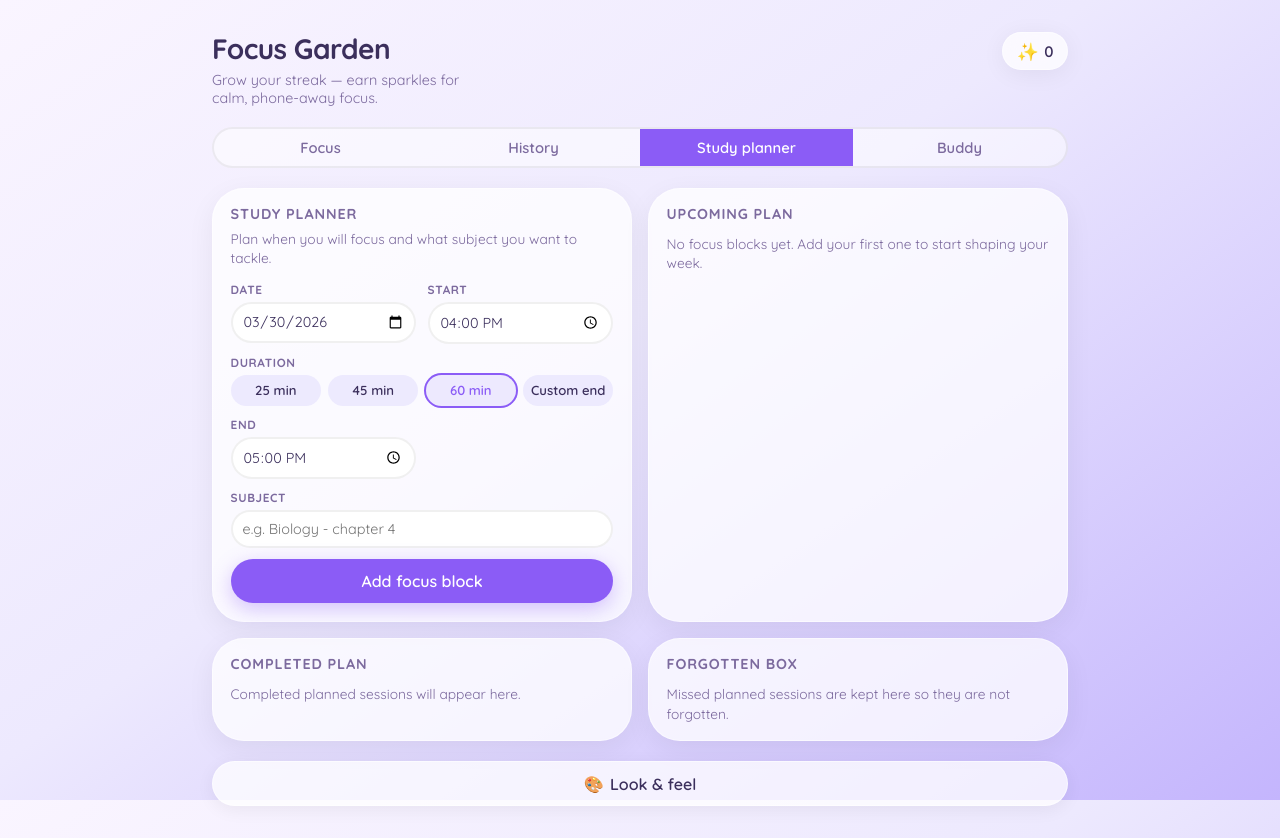
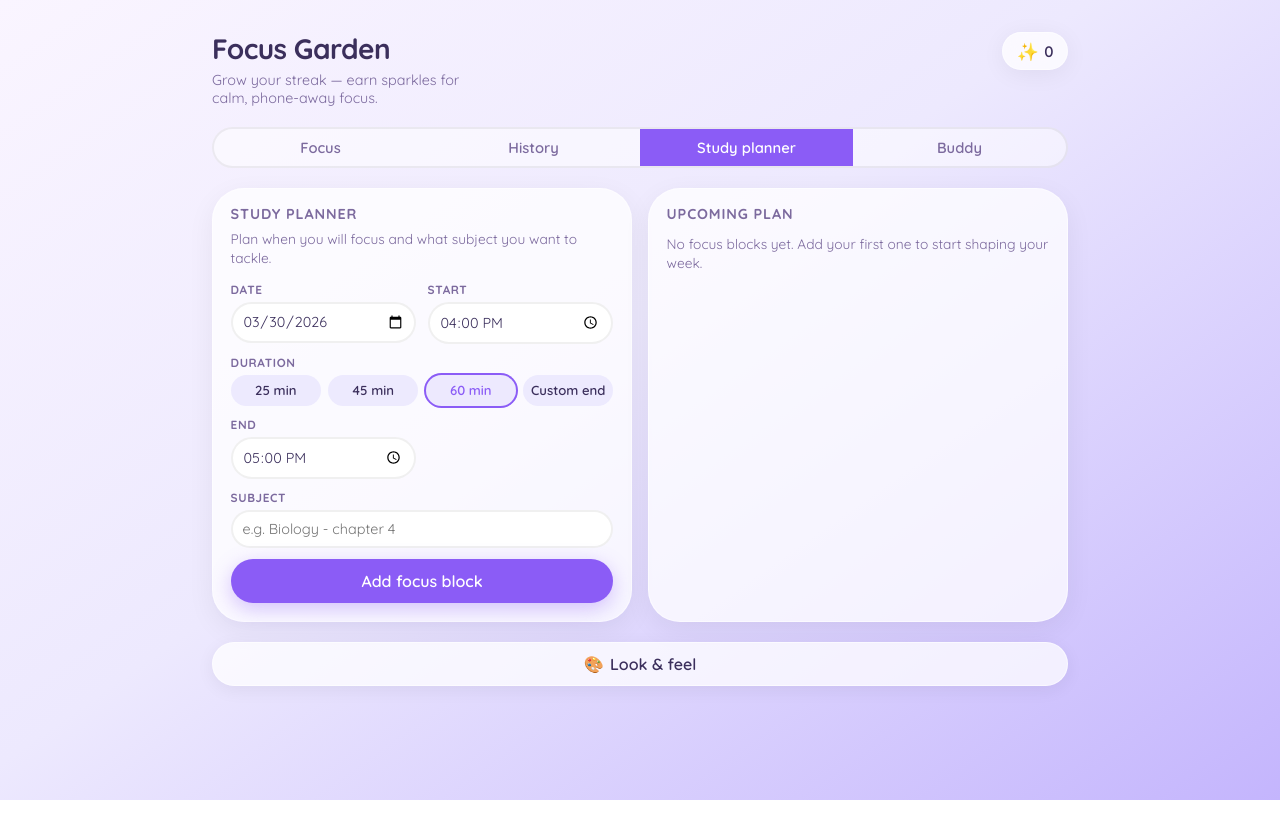
Before and after one commit to ik41002/Focus-app, a React (Vite) app: page / in a window 1280 px wide. Both pictures are taken after a click on the tab "Study planner". After the commit the page ends 800 px from the top, so only its background shows below. Built offline with nearby package versions, Linux system fonts and the light colour scheme.

Commit message:
removal of completed and forgotten boxes

```diff
--- a/src/App.tsx
+++ b/src/App.tsx
@@ -71,31 +71,11 @@ function isPlanTimeMatch(plan: { date: string; startTime: string; endTime: strin
   return atMin >= startWithLeeway && atMin < endMin;
 }
 
-function isPlanExpired(plan: { date: string; endTime: string }, at: Date) {
-  const year = at.getFullYear();
-  const month = String(at.getMonth() + 1).padStart(2, "0");
-  const day = String(at.getDate()).padStart(2, "0");
-  const dateKey = `${year}-${month}-${day}`;
-  const nowMin = at.getHours() * 60 + at.getMinutes();
-  const endMin = hhmmToMinutes(plan.endTime);
-  if (endMin == null) return false;
-  if (plan.date < dateKey) return true;
-  if (plan.date > dateKey) return false;
-  return nowMin >= endMin;
-}
-
 function isPlannedStudyTime(
   studyPlan: { date: string; startTime: string; endTime: string }[],
   startedAt: Date | null
 ) {
   return studyPlan.some((item) => isPlanTimeMatch(item, startedAt));
-}
-
-function findMatchingPlannedIndex(
-  studyPlan: { date: string; startTime: string; endTime: string }[],
-  startedAt: Date | null
-) {
-  return studyPlan.findIndex((item) => isPlanTimeMatch(item, startedAt));
 }
 
 export function App() {
@@ -184,19 +164,19 @@ export function App() {
   }, []);
 
   const creditSession = useCallback(
-    (focusedSeconds: number, startedAt: Date | null) => {
+    (focusedSeconds: number, startedAtFromCaller: Date | null) => {
+      const effectiveStartedAt = startedAtFromCaller ?? sessionStartedAtRef.current;
       const s = stateRef.current;
       const wholeMinutes = Math.floor(focusedSeconds / 60);
       if (wholeMinutes < 1) {
         showToast("Focus at least 1 minute to earn sparkles ✨");
+        sessionStartedAtRef.current = null;
         return;
       }
       const baseCoins = wholeMinutes * COINS_PER_FOCUS_MINUTE;
       const streakInfo = nextStreakState(s.streakDays, s.lastFocusDate, todayKey());
       const bonus = streakInfo.streakJustIncreased ? STREAK_BONUS_COINS : 0;
-      const isPlanned = isPlannedStudyTime(s.studyPlan, startedAt);
-      const matchedPlanIdx = findMatchingPlannedIndex(s.studyPlan, startedAt);
-      const matchedPlan = matchedPlanIdx >= 0 ? s.studyPlan[matchedPlanIdx] : null;
+      const isPlanned = isPlannedStudyTime(s.studyPlan, effectiveStartedAt);
       const earned = (baseCoins + bonus) * (isPlanned ? 2 : 1);
       const label = sessionLabelRef.current.trim();
       const entry = {
@@ -206,13 +186,6 @@ export function App() {
         label,
       };
 
-      const nextStudyPlan =
-        matchedPlanIdx >= 0
-          ? s.studyPlan.filter((_, idx) => idx !== matchedPlanIdx)
-          : s.studyPlan;
-      const nextCompletedStudyPlan =
-        matchedPlan != null ? [...s.completedStudyPlan, matchedPlan] : s.completedStudyPlan;
-
       persist({
         ...s,
         totalFocusSeconds: s.totalFocusSeconds + focusedSeconds,
@@ -221,8 +194,6 @@ export function App() {
         lastFocusDate: streakInfo.lastFocusDate,
         sessions: [...s.sessions, entry],
         lastSessionLabel: label,
-        studyPlan: nextStudyPlan,
-        completedStudyPlan: nextCompletedStudyPlan,
       });
 
       setCelebrate(true);
@@ -238,6 +209,7 @@ export function App() {
           streakBit ? "." + streakBit : ""
         }${plannedBit}`
       );
+      sessionStartedAtRef.current = null;
     },
     [persist, showToast]
   );
@@ -256,9 +228,7 @@ export function App() {
           clearTick();
           setPhase("idle");
           const g = startedGoalSecRef.current;
-          const startedAt = sessionStartedAtRef.current;
-          sessionStartedAtRef.current = null;
-          window.setTimeout(() => creditSession(g, startedAt), 0);
+          window.setTimeout(() => creditSession(g, null), 0);
           return 0;
         }
         return prev - 1;
@@ -300,9 +270,7 @@ export function App() {
           clearTick();
           setPhase("idle");
           const g = startedGoalSecRef.current;
-          const startedAt = sessionStartedAtRef.current;
-          sessionStartedAtRef.current = null;
-          window.setTimeout(() => creditSession(g, startedAt), 0);
+          window.setTimeout(() => creditSession(g, null), 0);
           return 0;
         }
         return prev - 1;
@@ -314,11 +282,9 @@ export function App() {
     if (phase !== "running") return;
     clearTick();
     const elapsed = startedGoalSecRef.current - remainingSec;
-    const startedAt = sessionStartedAtRef.current;
-    sessionStartedAtRef.current = null;
     setPhase("idle");
     setRemainingSec(0);
-    creditSession(elapsed, startedAt);
+    creditSession(elapsed, null);
   };
 
   const cancelSession = () => {
@@ -331,28 +297,6 @@ export function App() {
   };
 
   useEffect(() => () => clearTick(), [clearTick]);
-
-  useEffect(() => {
-    const moveForgottenPlans = () => {
-      if (phase === "running") return;
-      const s = stateRef.current;
-      if (s.studyPlan.length === 0) return;
-      const now = new Date();
-      const forgotten = s.studyPlan.filter((item) => isPlanExpired(item, now));
-      if (forgotten.length === 0) return;
-      const active = s.studyPlan.filter((item) => !isPlanExpired(item, now));
-      persist({
-        ...s,
-        studyPlan: active,
-        forgottenStudyPlan: [...s.forgottenStudyPlan, ...forgotten],
-      });
-      showToast(`${forgotten.length} planned block${forgotten.length === 1 ? "" : "s"} moved to forgotten.`);
-    };
-
-    moveForgottenPlans();
-    const t = window.setInterval(moveForgottenPlans, 30000);
-    return () => window.clearInterval(t);
-  }, [persist, phase, showToast]);
 
   const progress =
     phase === "running" && startedGoalSecRef.current > 0
@@ -664,8 +608,6 @@ export function App() {
           >
             <StudyPlanner
               plans={state.studyPlan}
-              completedPlans={state.completedStudyPlan}
-              forgottenPlans={state.forgottenStudyPlan}
               canStartPlanNow={(plan) => phase === "idle" && isPlanTimeMatch(plan, new Date())}
               onStartPlanFocus={startPlannedSession}
               onAddPlan={({ date, startTime, endTime, subject }) => {
@@ -679,20 +621,6 @@ export function App() {
                 if (next.length === before.length) return;
                 persist({ ...stateRef.current, studyPlan: next });
                 showToast("Removed study block.");
-              }}
-              onRemoveCompletedPlan={(id) => {
-                const before = stateRef.current.completedStudyPlan;
-                const next = before.filter((item) => item.id !== id);
-                if (next.length === before.length) return;
-                persist({ ...stateRef.current, completedStudyPlan: next });
-                showToast("Removed completed study block.");
-              }}
-              onRemoveForgottenPlan={(id) => {
-                const before = stateRef.current.forgottenStudyPlan;
-                const next = before.filter((item) => item.id !== id);
-                if (next.length === before.length) return;
-                persist({ ...stateRef.current, forgottenStudyPlan: next });
-                showToast("Removed forgotten study block.");
               }}
             />
           </div>
--- a/src/components/StudyPlanner.tsx
+++ b/src/components/StudyPlanner.tsx
@@ -11,6 +11,13 @@ function formatPlanDate(date: string) {
     month: "short",
     day: "numeric",
   });
+}
+
+function localDateKey(d = new Date()) {
+  const y = d.getFullYear();
+  const m = String(d.getMonth() + 1).padStart(2, "0");
+  const day = String(d.getDate()).padStart(2, "0");
+  return `${y}-${m}-${day}`;
 }
 
 function comparePlanItems(a: StudyPlanItem, b: StudyPlanItem) {
@@ -32,26 +39,18 @@ function addMinutesToTime(time: string, minutesToAdd: number) {
 
 export function StudyPlanner({
   plans,
-  completedPlans,
-  forgottenPlans,
   canStartPlanNow,
   onStartPlanFocus,
   onAddPlan,
   onRemovePlan,
-  onRemoveCompletedPlan,
-  onRemoveForgottenPlan,
 }: {
   plans: StudyPlanItem[];
-  completedPlans: StudyPlanItem[];
-  forgottenPlans: StudyPlanItem[];
   canStartPlanNow: (plan: StudyPlanItem) => boolean;
   onStartPlanFocus: (plan: StudyPlanItem) => void;
   onAddPlan: (input: { date: string; startTime: string; endTime: string; subject: string }) => void;
   onRemovePlan: (id: string) => void;
-  onRemoveCompletedPlan: (id: string) => void;
-  onRemoveForgottenPlan: (id: string) => void;
 }) {
-  const today = useMemo(() => new Date().toISOString().slice(0, 10), []);
+  const today = useMemo(() => localDateKey(), []);
   const [date, setDate] = useState(today);
   const [startTime, setStartTime] = useState("16:00");
   const [endTime, setEndTime] = useState("17:00");
@@ -61,8 +60,6 @@ export function StudyPlanner({
   const [nowTick, setNowTick] = useState(0);
 
   const sortedPlans = useMemo(() => [...plans].sort(comparePlanItems), [plans]);
-  const sortedCompletedPlans = useMemo(() => [...completedPlans].sort(comparePlanItems), [completedPlans]);
-  const sortedForgottenPlans = useMemo(() => [...forgottenPlans].sort(comparePlanItems), [forgottenPlans]);
 
   useEffect(() => {
     const t = window.setInterval(() => setNowTick((v) => v + 1), 30000);
@@ -219,70 +216,6 @@ export function StudyPlanner({
           </ul>
         )}
       </section>
-
-      <section className="study-planner__card" aria-labelledby="study-plan-completed-heading">
-        <h2 id="study-plan-completed-heading" className="study-planner__title">
-          Completed plan
-        </h2>
-        {sortedCompletedPlans.length === 0 ? (
-          <p className="study-planner__empty">Completed planned sessions will appear here.</p>
-        ) : (
-          <ul className="study-planner__list">
-            {sortedCompletedPlans.map((plan) => (
-              <li key={plan.id} className="study-planner__item">
-                <div className="study-planner__item-main">
-                  <p className="study-planner__item-subject">{plan.subject}</p>
-                  <p className="study-planner__item-time">
-                    {formatPlanDate(plan.date)} · {plan.startTime} - {plan.endTime}
-                  </p>
-                </div>
-                <div className="study-planner__item-actions">
-                  <button
-                    type="button"
-                    className="study-planner__remove"
-                    onClick={() => onRemoveCompletedPlan(plan.id)}
-                    aria-label={`Remove completed ${plan.subject} on ${plan.date}`}
-                  >
-                    Remove
-                  </button>
-                </div>
-              </li>
-            ))}
-          </ul>
-        )}
-      </section>
-
-      <section className="study-planner__card" aria-labelledby="study-plan-forgotten-heading">
-        <h2 id="study-plan-forgotten-heading" className="study-planner__title">
-          Forgotten box
-        </h2>
-        {sortedForgottenPlans.length === 0 ? (
-          <p className="study-planner__empty">Missed planned sessions are kept here so they are not forgotten.</p>
-        ) : (
-          <ul className="study-planner__list">
-            {sortedForgottenPlans.map((plan) => (
-              <li key={plan.id} className="study-planner__item">
-                <div className="study-planner__item-main">
-                  <p className="study-planner__item-subject">{plan.subject}</p>
-                  <p className="study-planner__item-time">
-                    {formatPlanDate(plan.date)} · {plan.startTime} - {plan.endTime}
-                  </p>
-                </div>
-                <div className="study-planner__item-actions">
-                  <button
-                    type="button"
-                    className="study-planner__remove"
-                    onClick={() => onRemoveForgottenPlan(plan.id)}
-                    aria-label={`Remove forgotten ${plan.subject} on ${plan.date}`}
-                  >
-                    Remove
-                  </button>
-                </div>
-              </li>
-            ))}
-          </ul>
-        )}
-      </section>
     </div>
   );
 }
--- a/src/storage.ts
+++ b/src/storage.ts
@@ -10,7 +10,7 @@ const defaultAppearance: Appearance = {
 export const APP_FONT_STACK = '"Quicksand", system-ui, sans-serif';
 
 export const defaultState: PersistedState = {
-  version: 5,
+  version: 6,
   totalFocusSeconds: 0,
   sparkleCoins: 0,
   streakDays: 0,
@@ -20,8 +20,6 @@ export const defaultState: PersistedState = {
   sessions: [],
   lastSessionLabel: "",
   studyPlan: [],
-  completedStudyPlan: [],
-  forgottenStudyPlan: [],
 };
 
 function migrate(raw: unknown): PersistedState {
@@ -29,7 +27,7 @@ function migrate(raw: unknown): PersistedState {
   if (!raw || typeof raw !== "object") return base;
   const p = raw as Record<string, unknown>;
   const ver = p.version;
-  if (ver !== 1 && ver !== 2 && ver !== 3 && ver !== 4 && ver !== 5) return base;
+  if (ver !== 1 && ver !== 2 && ver !== 3 && ver !== 4 && ver !== 5 && ver !== 6) return base;
 
   const appearance = {
     ...defaultAppearance,
@@ -80,12 +78,6 @@ function migrate(raw: unknown): PersistedState {
         })
         .filter((item): item is PersistedState["studyPlan"][number] => item != null)
     : [];
-  const completedStudyPlan = Array.isArray(p.completedStudyPlan)
-    ? (p.completedStudyPlan as PersistedState["completedStudyPlan"])
-    : [];
-  const forgottenStudyPlan = Array.isArray(p.forgottenStudyPlan)
-    ? (p.forgottenStudyPlan as PersistedState["forgottenStudyPlan"])
-    : [];
   return {
     ...base,
     totalFocusSeconds: typeof p.totalFocusSeconds === "number" ? p.totalFocusSeconds : 0,
@@ -100,8 +92,6 @@ function migrate(raw: unknown): PersistedState {
     sessions,
     lastSessionLabel: typeof p.lastSessionLabel === "string" ? p.lastSessionLabel : "",
     studyPlan,
-    completedStudyPlan,
-    forgottenStudyPlan,
   };
 }
 
--- a/src/types.ts
+++ b/src/types.ts
@@ -25,7 +25,7 @@ export interface StudyPlanItem {
 }
 
 export interface PersistedState {
-  version: 5;
+  version: 6;
   totalFocusSeconds: number;
   sparkleCoins: number;
   streakDays: number;
@@ -39,10 +39,6 @@ export interface PersistedState {
   lastSessionLabel: string;
   /** Planned future focus blocks */
   studyPlan: StudyPlanItem[];
-  /** Planned blocks completed through focus sessions */
-  completedStudyPlan: StudyPlanItem[];
-  /** Planned blocks that were not completed in time */
-  forgottenStudyPlan: StudyPlanItem[];
 }
 
 export const COINS_PER_FOCUS_MINUTE = 2;
```
